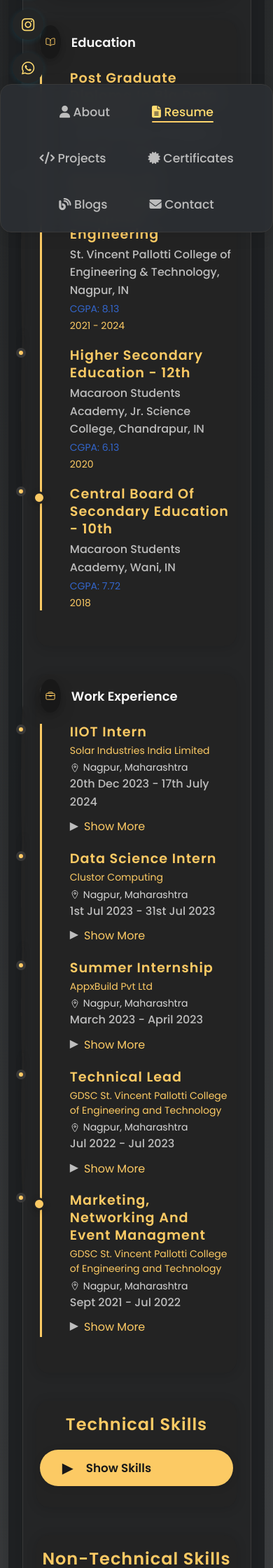
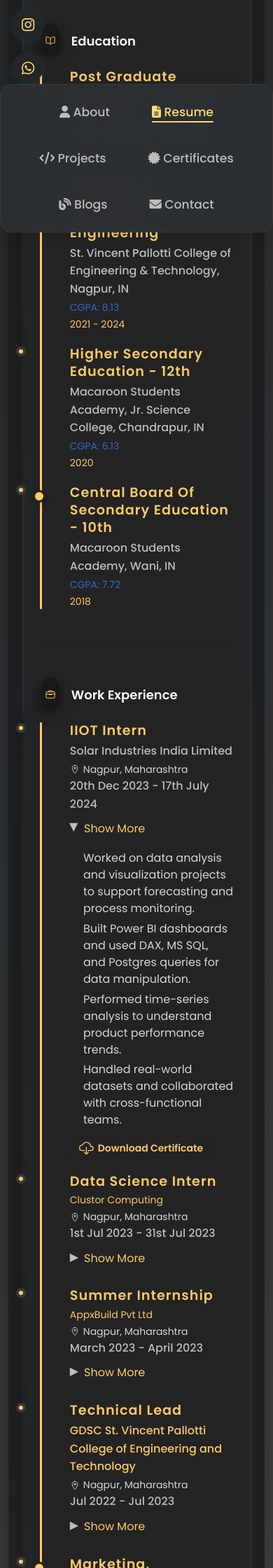
Before and after one commit to sahilkarande/portfolio, a Flask app: page /resume in a window 390 px wide, after a click that opens the changed part. Shown: the part 480-2720 px from the top of the page at 70% size. Run offline with Flask 3, Linux system fonts and the light colour scheme; some libraries are stand-ins or nearby versions.

Commit message:
1st Sept Updates

```diff
--- a/templates/certificates.html
+++ b/templates/certificates.html
@@ -19,6 +19,7 @@
 <section class="projects">
   <ul class="project-list">
     {% for cert in [
+      {'title': 'AI Skills in SDLC', 'image': 'AI_skills_SDLC.jpg', 'category': 'data-science', 'issuer': 'CDAC Acts', 'link': 'https://drive.google.com/drive/folders/1bmFT6-aDzgILfxnuhg1QKlkrBD-RgeVh'},
       {'title': 'Reinforcement Learning', 'image': 'NPTEL_RL.jpg', 'category': 'data-science', 'issuer': 'NPTEL', 'link': 'https://archive.nptel.ac.in/content/noc/NOC24/SEM1/Ecertificates/106/noc24-cs52/Course/NPTEL24CS52S56290023630681948.pdf'},
       {'title': 'Cloud Computing', 'image': 'NPTEL_CC.jpg', 'category': 'data-science', 'issuer': 'NPTEL', 'link': 'https://archive.nptel.ac.in/content/noc/NOC24/SEM1/Ecertificates/106/noc24-cs17/Course/NPTEL24CS17S36290251330681948.pdf'},
       {'title': 'Artificial Intelligence Program', 'image': 'Sahil_Feb_2022_participation_17615_page-0001.jpg', 'category': 'data-science', 'issuer': 'Techfest, IIT Bombay', 'link': 'https://drive.google.com/file/d/1l-4XGdManavyFghcCorK2Kl2lvWI_ZGw/view'},
--- a/templates/projects.html
+++ b/templates/projects.html
@@ -17,6 +17,7 @@
   <!-- Project Cards -->
   <ul class="project-list">
     {% for project in [
+        {'title': 'Therapy Connect', 'image': 'therapy_connect_thumb.png', 'category': 'data science', 'link': 'https://github.com/sahilkarande/Therapy_Connect'},
         {'title': 'Used Cars Price Analysis', 'image': 'used_cars.png', 'category': 'data science', 'link': 'https://github.com/sahilkarande/Used-Cars-EDA'},
         {'title': "Tech Layoff's 2021 2024", 'image': 'tech_layoffs.png', 'category': 'data science', 'link': 'https://github.com/sahilkarande/Tech-Layoffs-Analysis-2020-2025-'},
         {'title': 'Hotel-Bookings-Case-Study', 'image': 'hotel_dashboard.png', 'category': 'data science', 'link': 'https://github.com/sahilkarande/Hotel-Bookings-Case-Study'},
--- a/templates/resume.html
+++ b/templates/resume.html
@@ -2,7 +2,6 @@
 {% set active_page = 'resume' %}
 {% block content %}
 <style>
-
    .article-title {
       font-size: 2.5rem;
       color: #fcca64;
@@ -30,6 +29,7 @@
       transition: background 0.2s, color 0.2s, transform 0.2s;
       gap: 1rem;
       width: fit-content;
+      cursor: pointer;
    }
    .download-button:hover {
       background: #fcca64 100%;
@@ -44,6 +44,7 @@
       font-size: 1.1rem;
       font-weight: 600;
    }
+
    .timeline {
       background: #232323;
       border-radius: 18px;
@@ -114,7 +115,7 @@
       margin-bottom: 0.3rem;
       line-height: 1.5;
    }
-   .timeline-item a[download] {
+   .timeline-item .download-cert {
       text-decoration: none;
       display: inline-flex;
       align-items: center;
@@ -125,19 +126,18 @@
       transition: background 0.2s;
       box-shadow: 0 1px 4px #00000022;
    }
-   .timeline-item a[download]:hover {
-      background: #3366cc;
-   }
-   .timeline-item a[download] ion-icon {
+   .timeline-item .download-cert:hover { background: #3366cc; }
+   .timeline-item .download-cert ion-icon {
       font-size: 1.3rem;
       margin-right: 0.4rem;
       color: #fcca64;
    }
-   .timeline-item a[download] p {
+   .timeline-item .download-cert p {
       color: #fcca64;
       font-weight: 600;
       margin: 0;
    }
+
    .dropdown-toggle {
       background: none;
       border: none;
@@ -157,18 +157,20 @@
    .dropdown-toggle[aria-expanded="true"] .dropdown-arrow {
       transform: rotate(90deg);
    }
+   /* dropdown content - hidden by default, with smooth max-height animation */
    .dropdown-content {
-      display: none;
+      display: block; /* keep block for layout but use max-height to animate */
+      max-height: 0;
+      overflow: hidden;
       margin-top: 0.5rem;
-      animation: fadeIn 0.3s;
+      opacity: 0;
+      transition: max-height 0.28s ease, opacity 0.2s ease;
    }
    .dropdown-content.open {
-      display: block;
+      max-height: 800px; /* large enough to show content */
+      opacity: 1;
    }
-   @keyframes fadeIn {
-      from { opacity: 0; }
-      to { opacity: 1; }
-   }
+
    .skill {
       background: #232323;
       border-radius: 18px;
@@ -216,24 +218,13 @@
       letter-spacing: 0.5px;
    }
    @media (max-width: 900px) {
-      .skills-container {
-         flex-direction: column;
-         gap: 1rem;
-      }
-      .timeline, .skill {
-         padding: 1.2rem 0.7rem 0.7rem 0.7rem;
-      }
+      .skills-container { flex-direction: column; gap: 1rem; }
+      .timeline, .skill { padding: 1.2rem 0.7rem 0.7rem 0.7rem; }
    }
    @media (max-width: 600px) {
-      .article-title {
-         font-size: 2rem;
-      }
-      .timeline, .skill {
-         padding: 1rem 0.3rem 0.7rem 0.3rem;
-      }
-      .skills-list {
-         padding: 0.7rem 0.7rem;
-      }
+      .article-title { font-size: 2rem; }
+      .timeline, .skill { padding: 1rem 0.3rem 0.7rem 0.3rem; }
+      .skills-list { padding: 0.7rem 0.7rem; }
    }
 </style>
 
@@ -245,7 +236,8 @@
 <a href="{{ url_for('static', filename='assets/resume/sahil_karande_resume2.pdf') }}"
    download="sahil_karande_resume.pdf"
    class="download-button">
-   Download Latest Resume
+   <span class="download-icon"><ion-icon name="cloud-download-outline"></ion-icon></span>
+   <span class="download-text">Download Latest Resume</span>
 </a>
 
 <section class="timeline">
@@ -259,11 +251,11 @@
       <li class="timeline-item">
          <h4 class="h4 timeline-item-title">Post Graduate Diploma in Big Data Analytics</h4>
          <span>CDAC Mumbai-Kharghar</span>
-         <p style="color: #fcca64;">Feb 2025 - Present</p>
+         <p style="color: #fcca64;">Feb 2025 - Completed</p>
       </li>
       <li class="timeline-item">
          <h4 class="h4 timeline-item-title">Bachelor of Technology, Computer Engineering</h4>
-         <span>St. Vincent Pallotti College of Engineering & Technology, Nagpur, IN</span>
+         <span>St. Vincent Pallotti College of Engineering &amp; Technology, Nagpur, IN</span>
          <p style="color: #3366cc;">CGPA: 8.13</p>
          <p style="color: #fcca64;">2021 - 2024</p>
       </li>
@@ -292,24 +284,23 @@
    <ol class="timeline-list">
       <li class="timeline-item">
          <h4 class="h4 timeline-item-title">IIOT Intern</h4>
-         <a href="https://www.clustorcomputing.com/" style="color: #fcca64;">Solar Industries India Limited</a>
+         <span>Solar Industries India Limited</span>
          <div style="display: flex; align-items: center;">
             <ion-icon name="location-outline" style="color: #D6D6D6;"></ion-icon>
             <p style="margin-left: 5px; color: #D6D6D6;">Nagpur, Maharashtra</p>
          </div>
-         <span>20th Dec 2023 - 17th July 2024 </span>
+         <span>20th Dec 2023 - 17th July 2024</span>
          <button class="dropdown-toggle" aria-expanded="false" type="button">
             <span class="dropdown-arrow">&#9654;</span> Show More
          </button>
          <div class="dropdown-content">
             <ul>
-               <li>Engaged in ongoing data analysis and visualization projects, utilizing data science techniques for predicting future product trends through forecasting.</li>
-               <li>Utilized Power BI, DAX queries and MS SQL, Postgres commands for data manipulation and analysis.</li>
-               <li>Actively involved in time series analysis to enhance understanding of product performance over time</li>
-               <li>Contributing to a prestigious team at Solar Industries, a globally renowned company</li>
-               <li>Dealt with real-world data sets, preparing</li>
+               <li>Worked on data analysis and visualization projects to support forecasting and process monitoring.</li>
+               <li>Built Power BI dashboards and used DAX, MS SQL, and Postgres queries for data manipulation.</li>
+               <li>Performed time-series analysis to understand product performance trends.</li>
+               <li>Handled real-world datasets and collaborated with cross-functional teams.</li>
             </ul>
-            <a href="assets/certificates/SolarCompletion.pdf" download>
+            <a class="download-cert" href="{{ url_for('static', filename='assets/certificates/SolarCompletion.pdf') }}" download>
                <ion-icon name="cloud-download-outline"></ion-icon>
                <p>Download Certificate</p>
             </a>
@@ -317,7 +308,7 @@
       </li>
       <li class="timeline-item">
          <h4 class="h4 timeline-item-title">Data Science Intern</h4>
-         <a href="https://www.clustorcomputing.com/" style="color: #fcca64;">Clustor Computing</a>
+         <a href="https://www.clustorcomputing.com/" target="_blank" rel="noopener noreferrer" style="color: #fcca64; text-decoration: none;">Clustor Computing</a>
          <div style="display: flex; align-items: center;">
             <ion-icon name="location-outline" style="color: #D6D6D6;"></ion-icon>
             <p style="margin-left: 5px; color: #D6D6D6;">Nagpur, Maharashtra</p>
@@ -328,10 +319,10 @@
          </button>
          <div class="dropdown-content">
             <ul>
-               <li>Worked on a project, gained handson experience in data analysis, machine learning, and data visualization.</li>
-               <li>Dealt with real-world data sets, preparing</li>
+               <li>Gained hands-on experience in data analysis, ML modeling, and visualization.</li>
+               <li>Prepared and cleaned real-world datasets for analysis and reporting.</li>
             </ul>
-            <a href="assets/certificates/Clustor Computing .pdf" download>
+            <a class="download-cert" href="{{ url_for('static', filename='assets/certificates/ClustorComputing.pdf') }}" download>
                <ion-icon name="cloud-download-outline"></ion-icon>
                <p>Download Certificate</p>
             </a>
@@ -339,7 +330,7 @@
       </li>
       <li class="timeline-item">
          <h4 class="h4 timeline-item-title">Summer Internship</h4>
-         <a href="https://www.appxbuild.com/" style="color: #fcca64;">AppxBuild Pvt Ltd</a>
+         <a href="https://www.appxbuild.com/" target="_blank" rel="noopener noreferrer" style="color: #fcca64; text-decoration: none;">AppxBuild Pvt Ltd</a>
          <div style="display: flex; align-items: center;">
             <ion-icon name="location-outline" style="color: #D6D6D6;"></ion-icon>
             <p style="margin-left: 5px; color: #D6D6D6;">Nagpur, Maharashtra</p>
@@ -350,10 +341,10 @@
          </button>
          <div class="dropdown-content">
             <ul>
-               <li>Collaborated with a team of skilled developers, designers, and project managers to create a functional and visually appealing website</li>
-               <li>Created a Website based on WordPress and hosted it.</li>
+               <li>Collaborated with developers and designers to build a WordPress website and hosted it.</li>
+               <li>Worked on frontend integration and deployment tasks.</li>
             </ul>
-            <a href="assets/certificates/APPXBUILD (1).pdf" download>
+            <a class="download-cert" href="{{ url_for('static', filename='assets/certificates/APPXBUILD.pdf') }}" download>
                <ion-icon name="cloud-download-outline"></ion-icon>
                <p>Download Certificate</p>
             </a>
@@ -361,7 +352,7 @@
       </li>
       <li class="timeline-item">
          <h4 class="h4 timeline-item-title">Technical Lead</h4>
-         <a href="https://www.clustorcomputing.com/" style="color: #fcca64;">GDSC St. Vincent Pallotti College of Engineering and Technology</a>
+         <span style="color: #fcca64;">GDSC St. Vincent Pallotti College of Engineering and Technology</span>
          <div style="display: flex; align-items: center;">
             <ion-icon name="location-outline" style="color: #D6D6D6;"></ion-icon>
             <p style="margin-left: 5px; color: #D6D6D6;">Nagpur, Maharashtra</p>
@@ -372,18 +363,18 @@
          </button>
          <div class="dropdown-content">
             <ul>
-               <li>Led GDSC events and mentored newcomers.</li>
-               <li>Used Technical skills for effective teamwork and communication.</li>
+               <li>Led GDSC events, mentored newcomers, and coordinated workshops and seminars.</li>
+               <li>Provided technical guidance and support to club members.</li>
             </ul>
-            <a href="assets/certificates/LOR GDSC 2021.pdf" download>
+            <a class="download-cert" href="{{ url_for('static', filename='assets/certificates/LOR_GDSC_2021.pdf') }}" download>
                <ion-icon name="cloud-download-outline"></ion-icon>
                <p>Download Certificate</p>
             </a>
          </div>
       </li>
       <li class="timeline-item">
-         <h4 class="h4 timeline-item-title">Marketing, Networking and Event Managment</h4>
-         <a href="https://www.clustorcomputing.com/" style="color: #fcca64;">GDSC St. Vincent Pallotti College of Engineering and Technology</a>
+         <h4 class="h4 timeline-item-title">Marketing, Networking and Event Management</h4>
+         <span style="color: #fcca64;">GDSC St. Vincent Pallotti College of Engineering and Technology</span>
          <div style="display: flex; align-items: center;">
             <ion-icon name="location-outline" style="color: #D6D6D6;"></ion-icon>
             <p style="margin-left: 5px; color: #D6D6D6;">Nagpur, Maharashtra</p>
@@ -394,10 +385,10 @@
          </button>
          <div class="dropdown-content">
             <ul>
-               <li>Led diverse marketing campaigns and research to create audience-focused strategies.</li>
-               <li>Strengthened networking and partnership skills, enabling business growth and market expansion.</li>
+               <li>Led marketing campaigns and research to create audience-focused strategies.</li>
+               <li>Built partnerships and strengthened networking skills to support event growth.</li>
             </ul>
-            <a href="assets/certificates/LOR GDSC 2021.pdf" download>
+            <a class="download-cert" href="{{ url_for('static', filename='assets/certificates/LOR_GDSC_2021.pdf') }}" download>
                <ion-icon name="cloud-download-outline"></ion-icon>
                <p>Download Certificate</p>
             </a>
@@ -405,6 +396,7 @@
       </li>
    </ol>
 </section>
+
 <section class="skill">
    <div class="skills-row">
       <h3 class="h3 skills-title">Technical Skills</h3>
@@ -416,8 +408,8 @@
       <div class="skills-container">
          <div class="skills-column">
             <ul class="skills-list content-card">
-               <li class="skills-item"><h5 class="h5">Data Science & Analytics</h5></li>
-               <li class="skills-item"><h5 class="h5">EDA & Predictive Modeling</h5></li>
+               <li class="skills-item"><h5 class="h5">Data Science &amp; Analytics</h5></li>
+               <li class="skills-item"><h5 class="h5">EDA &amp; Predictive Modeling</h5></li>
                <li class="skills-item"><h5 class="h5">Data Visualization (Power BI, Tableau)</h5></li>
                <li class="skills-item"><h5 class="h5">Data Dashboards (Streamlit)</h5></li>
             </ul>
@@ -426,11 +418,11 @@
             <ul class="skills-list content-card">
                <li class="skills-item"><h5 class="h5">Python, Pandas, NumPy</h5></li>
                <li class="skills-item"><h5 class="h5">SQL, MySQL, MongoDB</h5></li>
-               <li class="skills-item"><h5 class="h5">Apache Kafka & Airflow</h5></li>
+               <li class="skills-item"><h5 class="h5">Apache Kafka &amp; Airflow</h5></li>
                <li class="skills-item"><h5 class="h5">Flask, Streamlit</h5></li>
-               <li class="skills-item"><h5 class="h5">Docker, Git & GitHub</h5></li>
+               <li class="skills-item"><h5 class="h5">Docker, Git &amp; GitHub</h5></li>
                <li class="skills-item"><h5 class="h5">AWS (S3, EC2, Redshift)</h5></li>
-               <li class="skills-item"><h5 class="h5">Linux & CLI Tools</h5></li>
+               <li class="skills-item"><h5 class="h5">Linux &amp; CLI Tools</h5></li>
             </ul>
          </div>
       </div>
@@ -448,15 +440,15 @@
       <div class="skills-container">
          <div class="skills-column">
             <ul class="skills-list content-card">
-               <li class="skills-item"><h5 class="h5">Leadership & Team Management</h5></li>
-               <li class="skills-item"><h5 class="h5">Communication & Public Speaking</h5></li>
-               <li class="skills-item"><h5 class="h5">Presentation & Demo Skills</h5></li>
-               <li class="skills-item"><h5 class="h5">Seminar & Event Organization</h5></li>
+               <li class="skills-item"><h5 class="h5">Leadership &amp; Team Management</h5></li>
+               <li class="skills-item"><h5 class="h5">Communication &amp; Public Speaking</h5></li>
+               <li class="skills-item"><h5 class="h5">Presentation &amp; Demo Skills</h5></li>
+               <li class="skills-item"><h5 class="h5">Seminar &amp; Event Organization</h5></li>
             </ul>
          </div>
          <div class="skills-column">
             <ul class="skills-list content-card">
-               <li class="skills-item"><h5 class="h5">Mentoring & Peer Support</h5></li>
+               <li class="skills-item"><h5 class="h5">Mentoring &amp; Peer Support</h5></li>
                <li class="skills-item"><h5 class="h5">Collaboration in Agile Teams</h5></li>
                <li class="skills-item"><h5 class="h5">Problem-Solving Mindset</h5></li>
             </ul>
@@ -465,109 +457,59 @@
    </div>
 </section>
 
-<style>
-/* Skills Dropdown Custom Styles */
-.skill {
-   margin-bottom: 2.5rem;
-   background: #232323;
-   border-radius: 18px;
-   padding: 2rem 2rem 1rem 2rem;
-   box-shadow: 0 2px 16px #00000022;
-   transition: box-shadow 0.2s;
-}
-.skills-row {
-   display: flex;
-   align-items: center;
-   justify-content: space-between;
-   gap: 2rem;
-   margin-bottom: 1.2rem;
-}
-.skills-title {
-   color: #fcca64;
-   font-size: 1.5rem;
-   text-align: left;
-   letter-spacing: 1px;
-   margin: 0;
-}
-.skill-toggle {
-   display: flex;
-   align-items: center;
-   background:#fcca64;
-   color: #181818;
-   border-radius: 40px;
-   padding: 0.7rem 2rem;
-   font-weight: bold;
-   font-size: 1.05rem;
-   text-decoration: none;
-   box-shadow: 0 2px 12px #00000022;
-   transition: background 0.2s, color 0.2s, transform 0.2s;
-   gap: 0.7rem;
-   border: none;
-   cursor: pointer;
-}
-.skill-toggle:hover {
-   background: #fcca64;
-   color: #fff;
-   transform: translateY(-2px) scale(1.03);
-}
-.skill-toggle .dropdown-arrow {
-   font-size: 1.2rem;
-   margin-right: 0.5rem;
-   transition: transform 0.2s;
-}
-.skill-toggle[aria-expanded="true"] .dropdown-arrow {
-   transform: rotate(90deg);
-}
-.skill-dropdown {
-   display: none;
-   margin-top: 0.5rem;
-   animation: fadeIn 0.3s;
-}
-.skill-dropdown.open {
-   display: block;
-}
-@media (max-width: 900px) {
-   .skill {
-      padding: 1.2rem 0.7rem 0.7rem 0.7rem;
-   }
-   .skills-row {
-      flex-direction: column;
-      align-items: stretch;
-      gap: 0.7rem;
-   }
-   .skills-title {
-      text-align: center;
-   }
-}
-@media (max-width: 600px) {
-   .skill {
-      padding: 1rem 0.3rem 0.7rem 0.3rem;
-   }
-}
-</style>
-
 <script>
    document.addEventListener('DOMContentLoaded', function() {
-      document.querySelectorAll('.skill-toggle').forEach(function(btn) {
-         btn.addEventListener('click', function() {
-            const content = btn.closest('.skill').querySelector('.skill-dropdown');
+      // Generic toggle logic for any .dropdown-toggle button.
+      document.querySelectorAll('.dropdown-toggle').forEach(function(btn) {
+         btn.addEventListener('click', function(e) {
+            e.stopPropagation(); // prevent outer click handler from closing immediately
             const expanded = btn.getAttribute('aria-expanded') === 'true';
-            // Close all other skill dropdowns
-            document.querySelectorAll('.skill-toggle').forEach(function(otherBtn) {
-               if (otherBtn !== btn) {
-                  otherBtn.setAttribute('aria-expanded', 'false');
-                  const otherContent = otherBtn.closest('.skill').querySelector('.skill-dropdown');
-                  if (otherContent) {
-                     otherContent.classList.remove('open');
-                  }
-               }
+
+            // Find the nearest container (.timeline-item or .skill) and its .dropdown-content
+            const container = btn.closest('.timeline-item') || btn.closest('.skill') || btn.closest('section');
+            let content = null;
+            if (container) {
+               content = container.querySelector('.dropdown-content');
+            }
+            // Fallback: next element sibling
+            if (!content && btn.nextElementSibling && btn.nextElementSibling.classList.contains('dropdown-content')) {
+               content = btn.nextElementSibling;
+            }
+
+            // Close other open dropdowns (except the current one)
+            document.querySelectorAll('.dropdown-content.open').forEach(function(openEl) {
+               if (openEl !== content) openEl.classList.remove('open');
             });
-            btn.setAttribute('aria-expanded', !expanded);
-            if (content) {
-               content.classList.toggle('open', !expanded);
-            }
+            document.querySelectorAll('.dropdown-toggle').forEach(function(otherBtn) {
+               if (otherBtn !== btn) otherBtn.setAttribute('aria-expanded', 'false');
+            });
+
+            // Toggle current
+            btn.setAttribute('aria-expanded', String(!expanded));
+            if (content) content.classList.toggle('open', !expanded);
          });
+      });
+
+      // Click outside to close any open dropdowns
+      document.addEventListener('click', function(event) {
+         if (!event.target.closest('.dropdown-toggle') && !event.target.closest('.dropdown-content')) {
+            document.querySelectorAll('.dropdown-content.open').forEach(function(openEl) {
+               openEl.classList.remove('open');
+            });
+            document.querySelectorAll('.dropdown-toggle').forEach(function(btn) {
+               btn.setAttribute('aria-expanded', 'false');
+            });
+         }
+      });
+
+      // Accessibility: close with Escape key
+      document.addEventListener('keydown', function(e) {
+         if (e.key === 'Escape') {
+            document.querySelectorAll('.dropdown-content.open').forEach(function(openEl) { openEl.classList.remove('open'); });
+            document.querySelectorAll('.dropdown-toggle').forEach(function(btn) { btn.setAttribute('aria-expanded', 'false'); });
+         }
       });
    });
 </script>
+
 {% endblock %}
```
Also changed, not shown: templates/about.html (+14 -34 lines), static/assets/certificates/AI_skills_SDLC.png (added), static/assets/images/AI_skills_SDLC.jpg (added), static/assets/images/therapy_connect_thumb.png (added), 2 other files.
